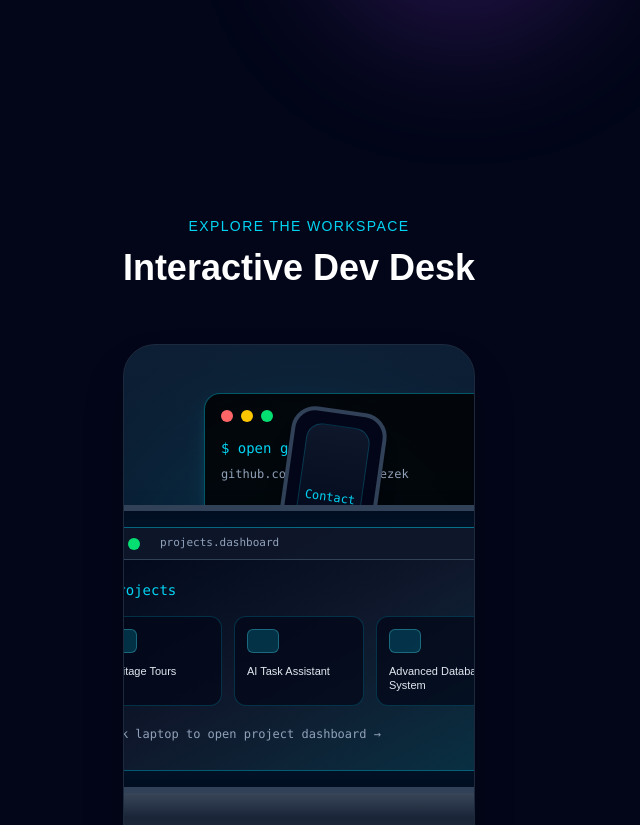
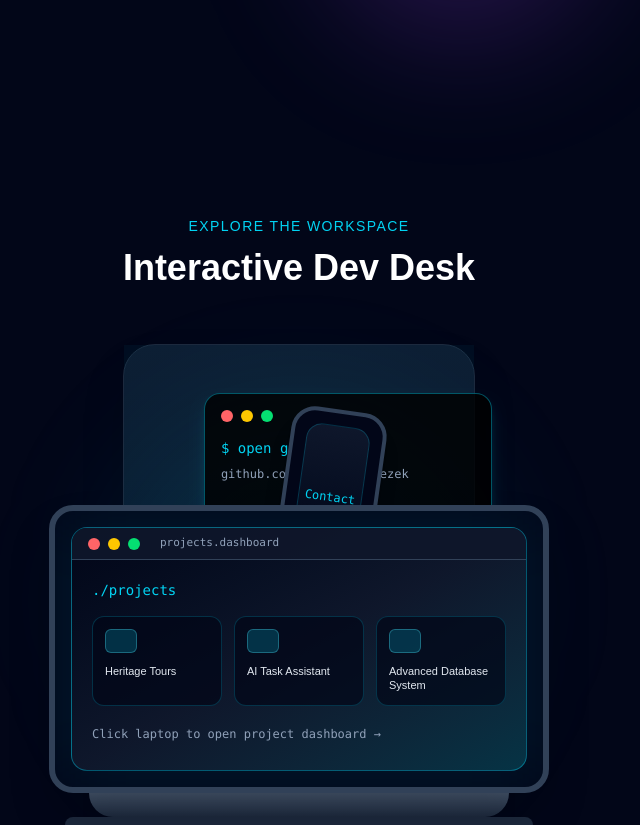
Before and after one commit to KrzysztofDrezek/krzysztof-dev-desk, a React (Vite) app: page / in a window 1280 px wide. Shown: the part 680-1505 px from the top of the page, without its empty margins (341-981 px from the left). Built offline with nearby package versions, Linux system fonts and the light colour scheme.

Commit message:
Fix desk layout width and laptop overflow

```diff
--- a/src/App.jsx
+++ b/src/App.jsx
@@ -64,7 +64,7 @@ function Home() {
         </motion.div>
       </section>
 
-      <section className="px-6 py-24 max-w-7xl mx-auto text-center">
+      <section className="px-4 py-24 max-w-[1600px] mx-auto text-center">
         <p className="text-cyan-400 uppercase tracking-widest text-sm mb-3">
           Explore the workspace
         </p>
@@ -73,7 +73,7 @@ function Home() {
           Interactive Dev Desk
         </h2>
 
-        <div className="relative mx-auto max-w-7xl min-h-[720px] rounded-4xl border border-slate-800 bg-linear-to-b from-slate-900 to-slate-950 p-8 shadow-2xl overflow-hidden">
+        <div className="relative mx-auto w-full max-w-[1500px] min-h-[820px] rounded-4xl border border-slate-800 bg-linear-to-b from-slate-900 to-slate-950 p-8 shadow-2xl overflow-visible">
           <div className="absolute inset-0 bg-cyan-500/5"></div>
           <div className="absolute w-96 h-96 bg-cyan-500/10 rounded-full blur-3xl top-16 left-1/2 -translate-x-1/2"></div>
 
```
